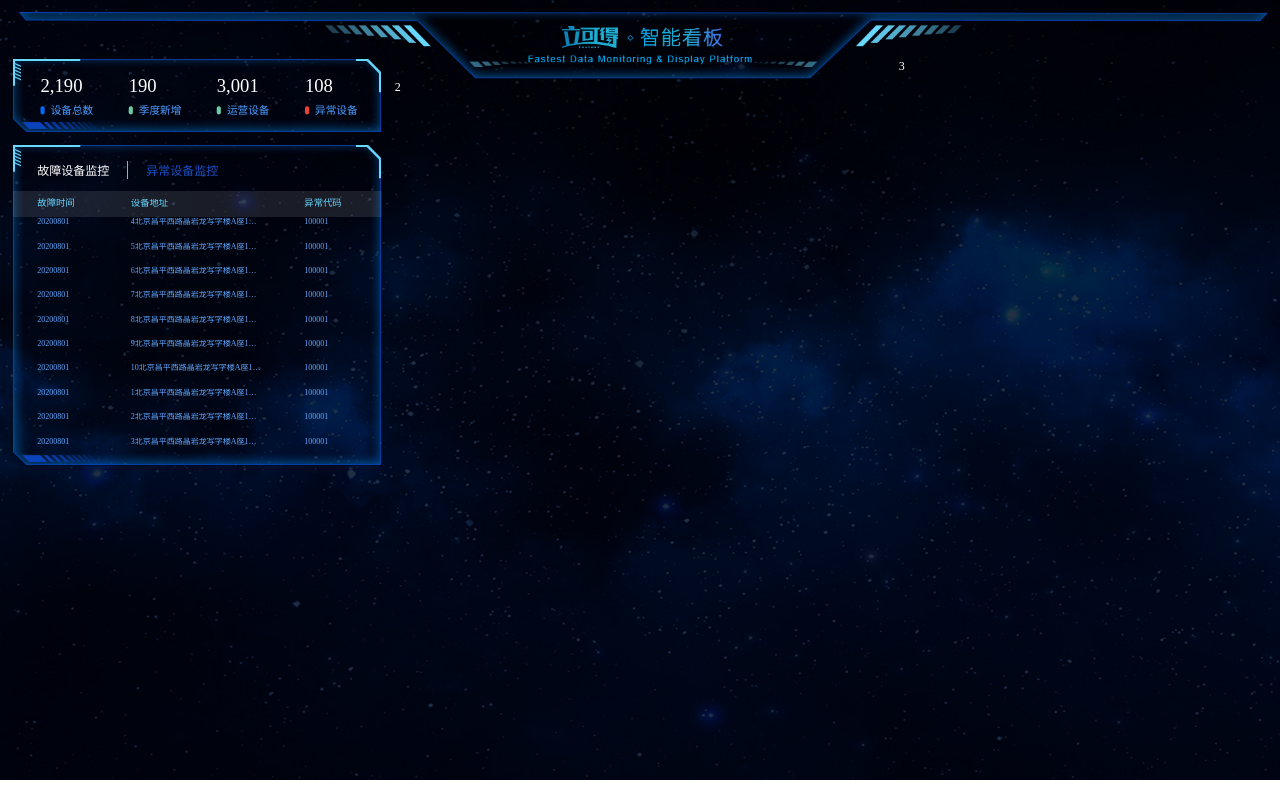
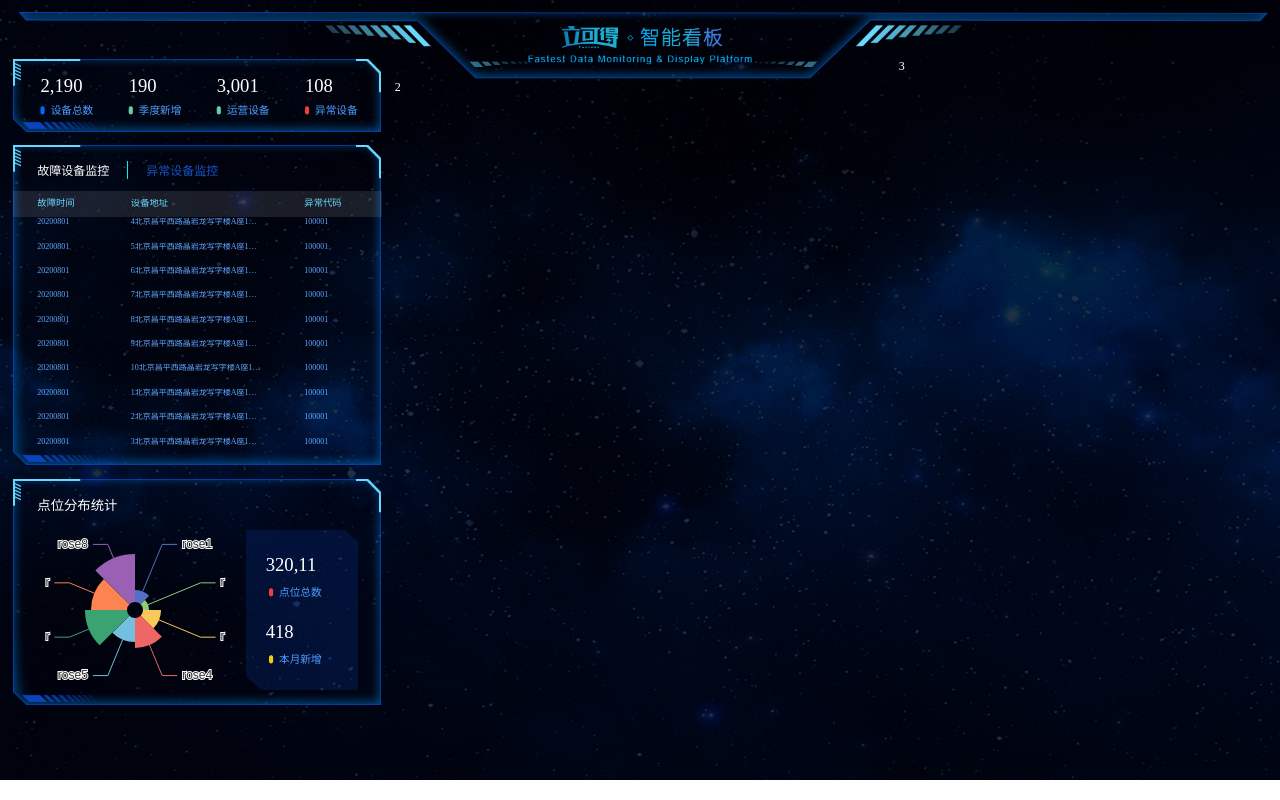
Before and after one commit to paintmr/ECharts-web, a plain HTML site: page index.html in a window 1280 px wide. Drawn offline with Linux system fonts and the light colour scheme; files whose address does not match are found by name.

Commit message:
point part1

```diff
--- a/css/index.css
+++ b/css/index.css
@@ -91,6 +91,11 @@ body {
   left: -1.65rem;
   /* inner的padding上下是24px，左右是36px，要转换为rem */
   padding: 0.3rem 0.45rem;
+}
+.panel h3 {
+  font-size: 0.25rem;
+  color: #fff;
+  font-weight: 400;
 }
 /* 概览区域模块制作 */
 .overview {
@@ -199,3 +204,37 @@ body {
     transform: translateY(-50%);
   }
 }
+/* 点位分布统计模块制作 */
+.point {
+  height: 4.25rem;
+}
+.point .chart {
+  display: flex;
+  margin-top: 0.3rem;
+  justify-content: space-between;
+}
+.point .pie {
+  width: 3.9rem;
+  height: 3rem;
+  margin-left: -0.125rem;
+}
+.point .data {
+  display: flex;
+  flex-direction: column;
+  justify-content: space-between;
+  width: 2.1rem;
+  padding: 0.45rem 0.375rem;
+  box-sizing: border-box;
+  background-image: url(../images/rect.png);
+  background-size: cover;
+}
+.point h4 {
+  margin-bottom: 0.15rem;
+  font-size: 0.35rem;
+  color: #fff;
+}
+.point span {
+  display: block;
+  color: #4c9bfd;
+  font-size: 0.2rem;
+}
--- a/index.html
+++ b/index.html
@@ -223,6 +223,31 @@
             </div>
           </div>
         </div>
+        <!-- 点为分布区域模块 -->
+        <div class="panel point">
+          <div class="inner">
+            <h3>点位分布统计</h3>
+            <div class="chart">
+              <div class="pie"></div>
+              <div class="data">
+                <div class="item">
+                  <h4>320,11</h4>
+                  <span>
+                    <i class="icon-dot" style="color: #ed3f35"></i>
+                    点位总数
+                  </span>
+                </div>
+                <div class="item">
+                  <h4>418</h4>
+                  <span>
+                    <i class="icon-dot" style="color: #eacf19"></i>
+                    本月新增
+                  </span>
+                </div>
+              </div>
+            </div>
+          </div>
+        </div>
       </div>
       <div class="column">2</div>
       <div class="column">3</div>
--- a/js/index.js
+++ b/js/index.js
@@ -11,5 +11,37 @@
     var rows = $(this).children().clone();
     $(this).append(rows);
   })
-
 })();
+// 点位分布统计模块
+(function () {
+  // (1) 实例化对象
+  var myChart = echarts.init(document.querySelector(".pie"));
+  // (2) 指定配置项和数据
+  var option = {
+    tooltip: {
+      trigger: 'item',
+      formatter: '{a} <br/>{b} : {c} ({d}%)'
+    },
+    series: [
+      {
+        name: '面积模式',
+        type: 'pie',
+        radius: ['10%', '70%'],
+        center: ['50%', '50%'],
+        roseType: 'area',
+        data: [
+          { value: 10, name: 'rose1' },
+          { value: 5, name: 'rose2' },
+          { value: 15, name: 'rose3' },
+          { value: 25, name: 'rose4' },
+          { value: 20, name: 'rose5' },
+          { value: 35, name: 'rose6' },
+          { value: 30, name: 'rose7' },
+          { value: 40, name: 'rose8' }
+        ]
+      }
+    ]
+  };
+  // (3) 配置项和数据给实例化对象
+  myChart.setOption(option);
+})()
```
